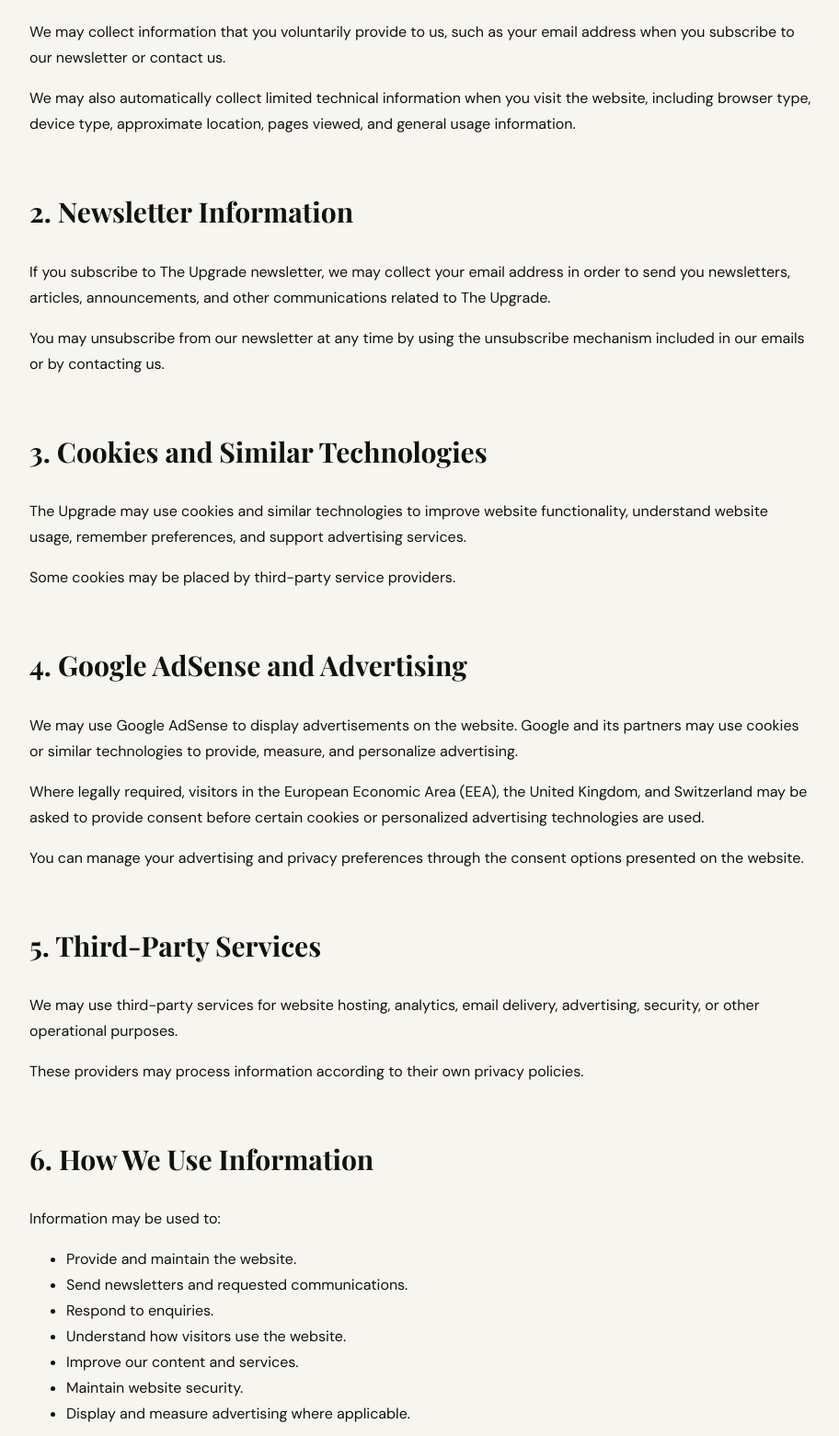
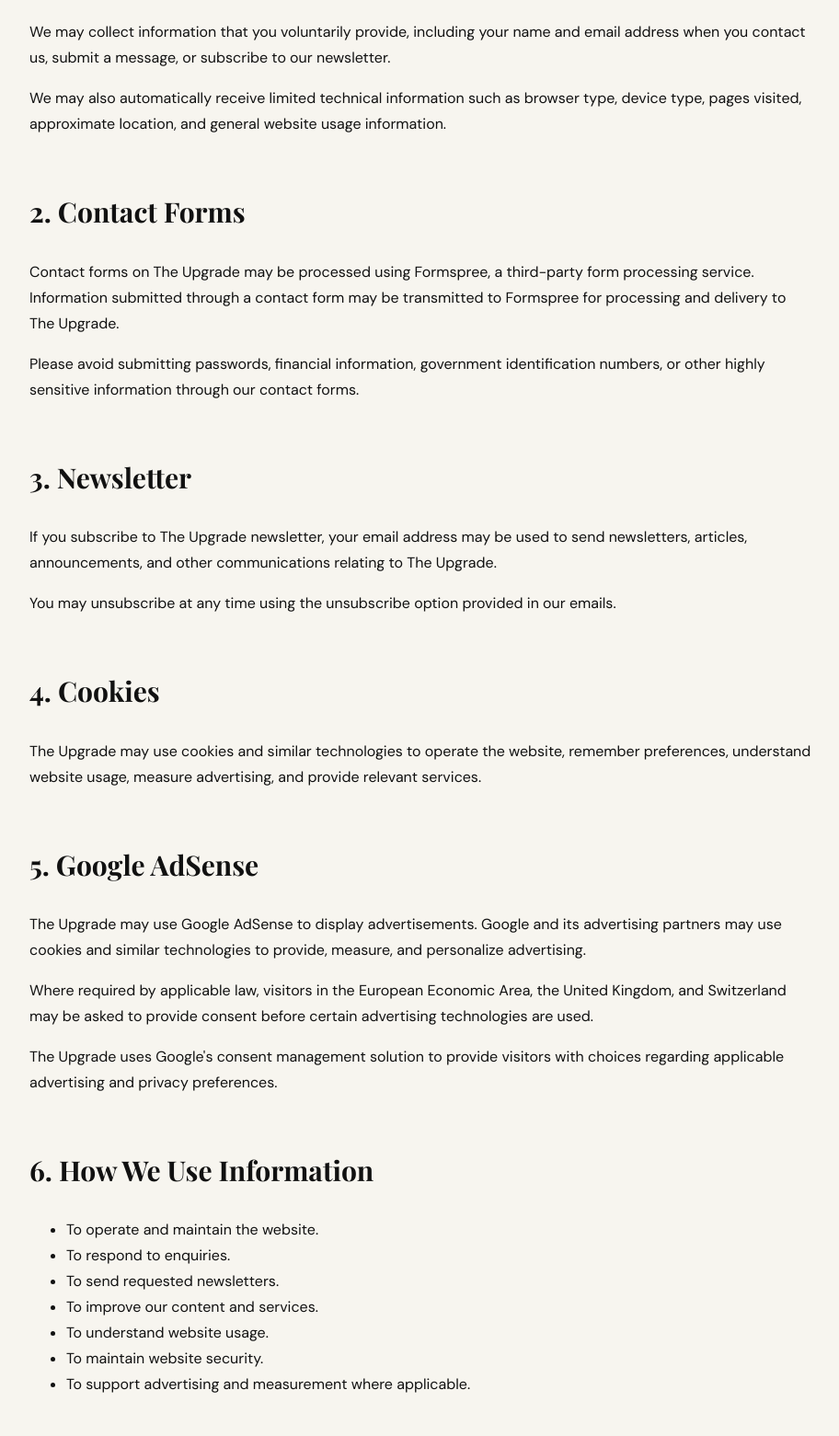
Before and after one commit to Mwesh2004/the-upgrade, a website built with Vite: page privacy.html in a window 1280 px wide. Shown: the part 739-2300 px from the top of the page at 92% size, without its empty margins (183-1095 px from the left). Built offline with nearby package versions, Linux system fonts and the light colour scheme; a web font is replaced by a local one.

Commit message:
Update privacy.html

```diff
--- a/privacy.html
+++ b/privacy.html
@@ -10,6 +10,8 @@
     name="description"
     content="Privacy Policy for The Upgrade."
   >
+
+  <meta name="theme-color" content="#111111">
 
   <link rel="preconnect" href="https://fonts.googleapis.com">
   <link rel="preconnect" href="https://fonts.gstatic.com" crossorigin>
@@ -44,14 +46,13 @@
       font-family: "Bebas Neue", sans-serif;
       font-size: 32px;
       letter-spacing: 1px;
-    }
-
-    header a {
       color: #111;
       text-decoration: none;
     }
 
     nav a {
+      color: #111;
+      text-decoration: none;
       margin-left: 24px;
       font-size: 14px;
     }
@@ -86,6 +87,10 @@
       font-size: 16px;
     }
 
+    a {
+      color: #111;
+    }
+
     footer {
       border-top: 1px solid #ddd;
       padding: 35px 7%;
@@ -94,7 +99,6 @@
     }
 
     footer a {
-      color: #111;
       margin-right: 18px;
     }
   </style>
@@ -117,118 +121,115 @@
 
   <h1>Privacy<br>Policy.</h1>
 
-  <p>
-    <strong>Last updated: August 2026</strong>
-  </p>
+  <p><strong>Last updated: August 2026</strong></p>
 
   <p>
     The Upgrade ("we", "us", or "our") respects your privacy and is
-    committed to protecting the information you provide while using
-    our website.
+    committed to protecting information provided through our website.
   </p>
 
   <p>
     This Privacy Policy explains what information may be collected,
-    how it may be used, and the choices available to you when you
-    visit The Upgrade.
+    how it may be used, and the choices available to visitors.
   </p>
-
 
   <h2>1. Information We Collect</h2>
 
   <p>
-    We may collect information that you voluntarily provide to us,
-    such as your email address when you subscribe to our newsletter
-    or contact us.
+    We may collect information that you voluntarily provide, including
+    your name and email address when you contact us, submit a message,
+    or subscribe to our newsletter.
   </p>
 
   <p>
-    We may also automatically collect limited technical information
-    when you visit the website, including browser type, device type,
-    approximate location, pages viewed, and general usage information.
+    We may also automatically receive limited technical information
+    such as browser type, device type, pages visited, approximate
+    location, and general website usage information.
   </p>
 
-
-  <h2>2. Newsletter Information</h2>
+  <h2>2. Contact Forms</h2>
 
   <p>
-    If you subscribe to The Upgrade newsletter, we may collect your
-    email address in order to send you newsletters, articles,
-    announcements, and other communications related to The Upgrade.
+    Contact forms on The Upgrade may be processed using Formspree,
+    a third-party form processing service. Information submitted
+    through a contact form may be transmitted to Formspree for
+    processing and delivery to The Upgrade.
   </p>
 
   <p>
-    You may unsubscribe from our newsletter at any time by using the
-    unsubscribe mechanism included in our emails or by contacting us.
+    Please avoid submitting passwords, financial information,
+    government identification numbers, or other highly sensitive
+    information through our contact forms.
   </p>
 
-
-  <h2>3. Cookies and Similar Technologies</h2>
+  <h2>3. Newsletter</h2>
 
   <p>
-    The Upgrade may use cookies and similar technologies to improve
-    website functionality, understand website usage, remember
-    preferences, and support advertising services.
+    If you subscribe to The Upgrade newsletter, your email address
+    may be used to send newsletters, articles, announcements, and
+    other communications relating to The Upgrade.
   </p>
 
   <p>
-    Some cookies may be placed by third-party service providers.
+    You may unsubscribe at any time using the unsubscribe option
+    provided in our emails.
   </p>
 
-
-  <h2>4. Google AdSense and Advertising</h2>
+  <h2>4. Cookies</h2>
 
   <p>
-    We may use Google AdSense to display advertisements on the website.
-    Google and its partners may use cookies or similar technologies
-    to provide, measure, and personalize advertising.
+    The Upgrade may use cookies and similar technologies to operate
+    the website, remember preferences, understand website usage,
+    measure advertising, and provide relevant services.
+  </p>
+
+  <h2>5. Google AdSense</h2>
+
+  <p>
+    The Upgrade may use Google AdSense to display advertisements.
+    Google and its advertising partners may use cookies and similar
+    technologies to provide, measure, and personalize advertising.
   </p>
 
   <p>
-    Where legally required, visitors in the European Economic Area
-    (EEA), the United Kingdom, and Switzerland may be asked to provide
-    consent before certain cookies or personalized advertising
-    technologies are used.
+    Where required by applicable law, visitors in the European
+    Economic Area, the United Kingdom, and Switzerland may be asked
+    to provide consent before certain advertising technologies are
+    used.
   </p>
 
   <p>
-    You can manage your advertising and privacy preferences through
-    the consent options presented on the website.
+    The Upgrade uses Google's consent management solution to provide
+    visitors with choices regarding applicable advertising and
+    privacy preferences.
   </p>
 
+  <h2>6. How We Use Information</h2>
 
-  <h2>5. Third-Party Services</h2>
+  <ul>
+    <li>To operate and maintain the website.</li>
+    <li>To respond to enquiries.</li>
+    <li>To send requested newsletters.</li>
+    <li>To improve our content and services.</li>
+    <li>To understand website usage.</li>
+    <li>To maintain website security.</li>
+    <li>To support advertising and measurement where applicable.</li>
+  </ul>
+
+  <h2>7. Third-Party Services</h2>
 
   <p>
-    We may use third-party services for website hosting, analytics,
-    email delivery, advertising, security, or other operational
-    purposes.
+    We may use third-party providers for hosting, forms, analytics,
+    email delivery, advertising, security, and other website
+    operations.
   </p>
 
   <p>
-    These providers may process information according to their own
-    privacy policies.
+    These services may process information according to their own
+    privacy policies and terms.
   </p>
 
-
-  <h2>6. How We Use Information</h2>
-
-  <p>
-    Information may be used to:
-  </p>
-
-  <ul>
-    <li>Provide and maintain the website.</li>
-    <li>Send newsletters and requested communications.</li>
-    <li>Respond to enquiries.</li>
-    <li>Understand how visitors use the website.</li>
-    <li>Improve our content and services.</li>
-    <li>Maintain website security.</li>
-    <li>Display and measure advertising where applicable.</li>
-  </ul>
-
-
-  <h2>7. Data Security</h2>
+  <h2>8. Data Security</h2>
 
   <p>
     We take reasonable measures to protect information from
@@ -237,44 +238,44 @@
     can be guaranteed to be completely secure.
   </p>
 
-
-  <h2>8. Children's Privacy</h2>
+  <h2>9. Children's Privacy</h2>
 
   <p>
-    The Upgrade is not intentionally directed at children under the
-    age of 13, and we do not knowingly collect personal information
-    from children under 13.
+    The Upgrade is not intentionally directed at children under 13
+    and does not knowingly collect personal information from
+    children under 13.
   </p>
 
-
-  <h2>9. Your Rights</h2>
+  <h2>10. Your Rights</h2>
 
   <p>
     Depending on your location and applicable law, you may have
-    rights concerning access, correction, deletion, restriction, or
-    objection to certain processing of your personal information.
+    rights concerning access, correction, deletion, restriction,
+    objection, or other aspects of the processing of your personal
+    information.
   </p>
 
   <p>
-    To make a privacy-related request, please contact us using the
-    information on our <a href="/contact.html">Contact page</a>.
+    For privacy-related requests, contact:
+    <a href="mailto:theupgradeke@gmail.com">
+      theupgradeke@gmail.com
+    </a>
   </p>
 
-
-  <h2>10. Changes to This Policy</h2>
+  <h2>11. Changes to This Policy</h2>
 
   <p>
-    We may update this Privacy Policy from time to time. Changes will
-    be posted on this page with an updated revision date.
+    We may update this Privacy Policy from time to time. Any changes
+    will be published on this page with an updated revision date.
   </p>
 
-
-  <h2>11. Contact</h2>
+  <h2>12. Contact</h2>
 
   <p>
-    If you have questions about this Privacy Policy or how information
-    is handled, please contact us through our
-    <a href="/contact.html">Contact page</a>.
+    Privacy questions can be sent to:
+    <a href="mailto:theupgradeke@gmail.com">
+      theupgradeke@gmail.com
+    </a>
   </p>
 
 </main>
@@ -283,9 +284,7 @@
 
   <strong>THE UPGRADE</strong>
 
-  <p>
-    Real talk. Better choices. Keep evolving.
-  </p>
+  <p>Real talk. Better choices. Keep evolving.</p>
 
   <a href="/">Home</a>
   <a href="/privacy.html">Privacy</a>
@@ -293,9 +292,7 @@
   <a href="/disclaimer.html">Disclaimer</a>
   <a href="/contact.html">Contact</a>
 
-  <p>
-    © 2026 The Upgrade. All rights reserved.
-  </p>
+  <p>© 2026 The Upgrade. All rights reserved.</p>
 
 </footer>
 
```
